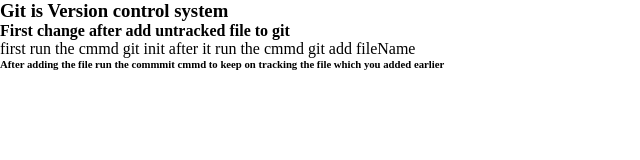
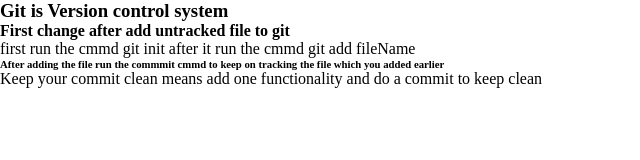
Before and after one commit to SyedZain-Abbas/Git-Initials, a plain HTML site: page index.html in a window 1280 px wide. Shown: the whole page, without its empty margins (0-640 px from the left). Drawn offline with Linux system fonts and the light colour scheme.

Commit message:
keep commit clean

```diff
--- a/index.html
+++ b/index.html
@@ -12,6 +12,7 @@
         <h4>First change after add untracked file to git</h4>
         <p>first run the cmmd git init after it run the cmmd git add fileName</p>
         <h6>After adding the file run the commmit cmmd to keep on tracking the file which you added earlier</h6>
+        <p>Keep your commit clean means add one functionality and do a commit to keep clean</p>
     </div>
 </body>
 </html>
```
